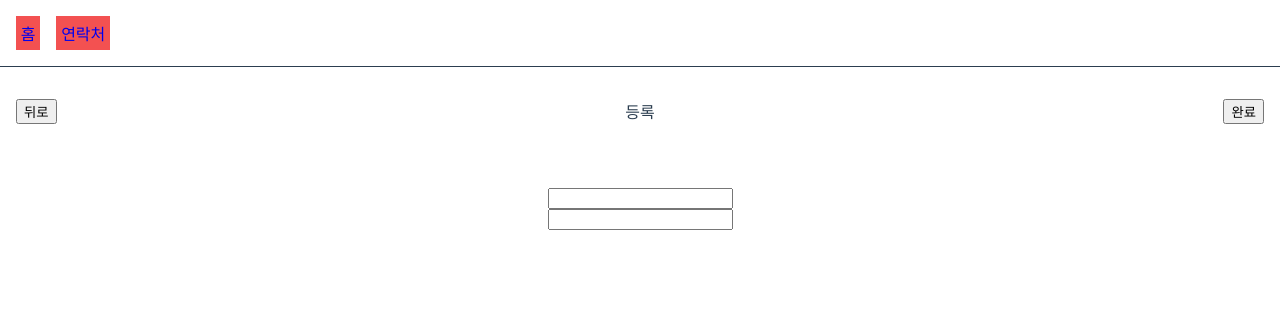
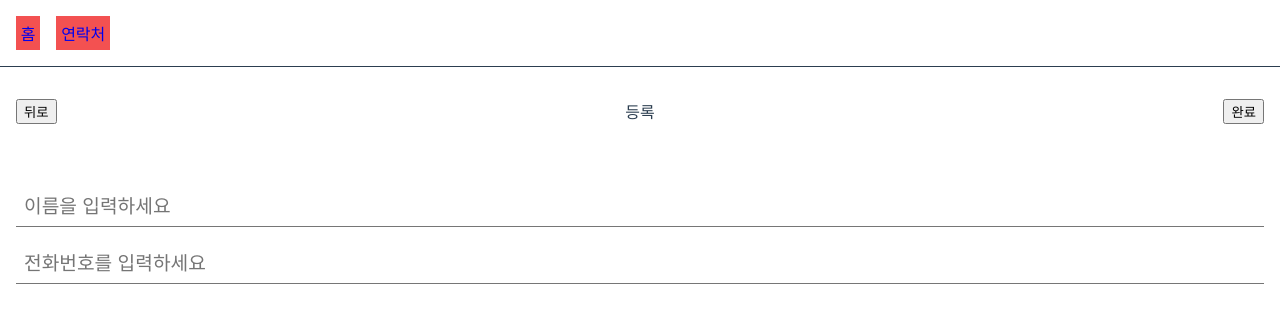
Before and after one commit to PureAppCrystal/Vue-PhoneBook-3, a Vue app: page /main/phonebook/insert in a window 1280 px wide. Shown: the top 310 px of the page. Built offline with nearby package versions, Linux system fonts and the light colour scheme.

Commit message:
검색기능 구현

```diff
--- a/src/store/phonebook.module.js
+++ b/src/store/phonebook.module.js
@@ -41,6 +41,9 @@ export const phonebook = {
         },
         getSearch: state => {
             return state.search;
+        },
+        getSearchList: state => {
+            return state.searchList;
         }
     },
     mutations: {
@@ -59,6 +62,14 @@ export const phonebook = {
             state.list = state.list.filter( phone => {
                 return phone.id != id;
             })
+        },
+        doSearch(state, payload) {
+            console.log("====== module.phonebook - doSearch ======")
+            state.searchList = state.list.filter( phone => {
+                if ( phone.name.indexOf(payload) > -1 || phone.number.indexOf(payload) > -1 ) {
+                    return phone;
+                }
+            })
         }
     }
 }
--- a/src/views/PhoneBookInsert.vue
+++ b/src/views/PhoneBookInsert.vue
@@ -6,8 +6,8 @@
         <button @click="doInsert"> 완료 </button>
     </div>
     <div id='insert-form'>
-            <input type='text' v-model="name"/> <br/>
-            <input type='text' v-model="number"/>
+            <input type='text' v-model="name" placeholder="이름을 입력하세요"/> <br/>
+            <input type='text' v-model="number" placeholder="전화번호를 입력하세요"/>
     </div>
 </div>
 
@@ -48,7 +48,7 @@ export default {
                 this.number="";
                 this.goBack();
             } else {
-                console.log("input name, number")
+                alert("input both of name and number")
             }
 
         },
@@ -69,11 +69,20 @@ export default {
 }
 
 #insert-form {
+    display: flex;
+    flex-flow:column nowrap;
     margin-top: 3rem;
 }
 
 input {
     flex: 1;
+    margin: 0rem 1rem 0rem 1rem;
+    border-style: none;
+    border-bottom-style: solid;
+    border-width: 1px;
+    padding: 0.5rem;
+    outline: none;
+    font-size: 1.2rem;
 }
 
 
--- a/src/views/PhoneBookView.vue
+++ b/src/views/PhoneBookView.vue
@@ -6,10 +6,10 @@
         <button @click="goInsert"> 등록 </button>
     </div>
     <div id='search'>
-        <input type="text" v-model="search" placeholder="search by name"/>
+        <input type="text" v-model="localSearch" v-on:keyup="searchKeyUp" placeholder="search by name"/>
     </div>
     <div id='list'>
-        <div id='phone' v-for="phone in list" v-bind:key="phone.id">
+        <div id='phone' v-for="phone in localSearch ? searchList : list" v-bind:key="phone.id">
             <div id='name'> {{phone.name}} </div>
             <button id='del' @click="doDelete(phone.id)"> 삭제 </button>
         </div>
@@ -26,18 +26,20 @@ export default {
     name: 'PhoneBookView',
     data() {
         return {
-
+            localSearch: "",
         }
     },
     computed: {
         ...mapGetters({
             list: 'phonebook/getList',
-            search: 'phonebook/getSearch'
-        })
+            search: 'phonebook/getSearch',
+            searchList: 'phonebook/getSearchList'
+        }),
     },
     methods: {
         ...mapMutations({
-            deletePhone: 'phonebook/deletePhone'
+            deletePhone: 'phonebook/deletePhone',
+            doSearch: 'phonebook/doSearch',
         }),
         goHome: function() {
             console.log("====== go Home ======")
@@ -51,6 +53,12 @@ export default {
             console.log("====== do Delete ======")
             console.log("id : ", id)
             this.deletePhone({id});
+        },
+        searchKeyUp: function(e) {
+            console.log("====== searchKeyUp ======")
+            console.log(e.target.value);
+            const value = e.target.value;
+            this.doSearch(value);
         }
     }
 
@@ -76,8 +84,13 @@ export default {
 }
 #search input {
     flex: 1;
+    padding: 0.5rem;
     padding-left: 1rem;
     padding-right: 1rem;
+    outline: none;
+    border-radius: 0.5rem;
+    border-style: solid;
+    border-width: 1px;
 }
 
 #list {
```
